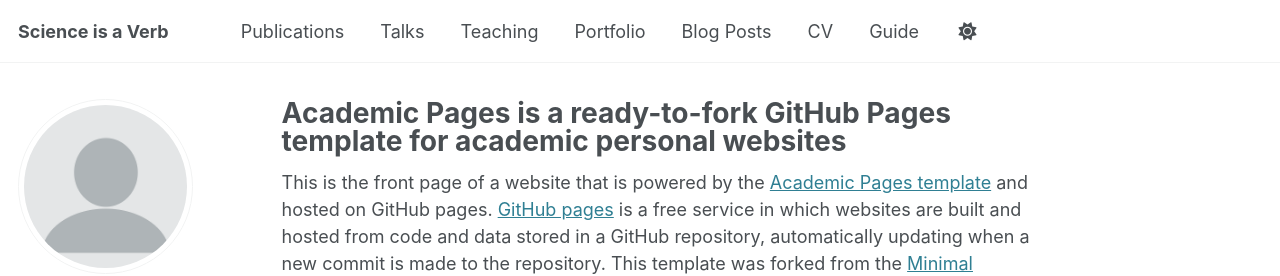
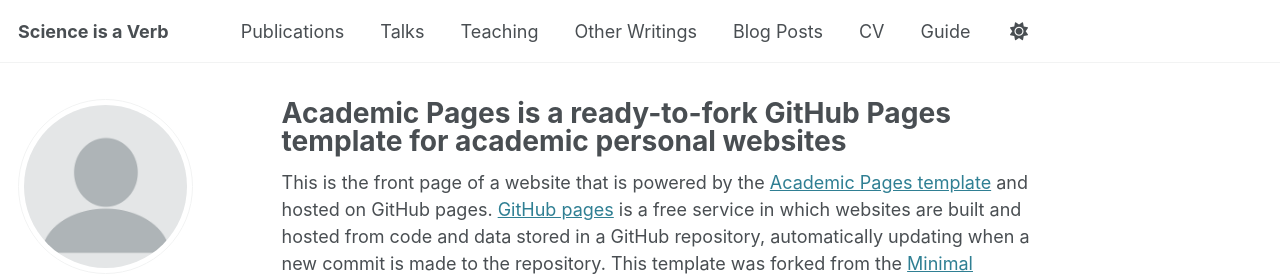
Before and after one commit to Neel-Kolhe/neel.github.io, a Jekyll site: the page built from _pages/about.md, in a window 1280 px wide. Shown: the top 276 px of the page. Built offline with Jekyll 4.4.1, drawn with Linux system fonts in a browser that asks for light colours; some web fonts are replaced.

Commit message:
Update navigation.yml

```diff
--- a/_data/navigation.yml
+++ b/_data/navigation.yml
@@ -17,8 +17,8 @@ main:
   - title: "Teaching"
     url: /teaching/
 
-  - title: "Portfolio"
-    url: /portfolio/
+  - title: "Other Writings"
+    url: /_Other_Writings/
 
   - title: "Blog Posts"
     url: /year-archive/
```
